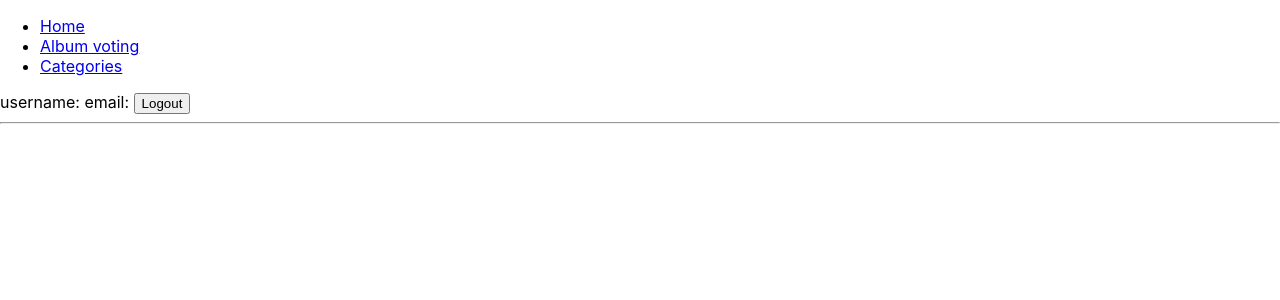
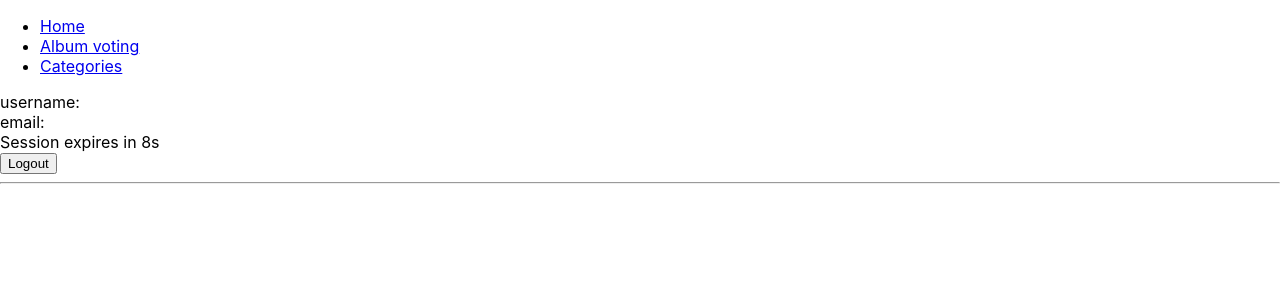
Before and after one commit to MartinNuc/react-course-2024-04-08, a React (Create React App) app: page / in a window 1280 px wide. Both pictures are taken after a click on the button "Login". Shown: the top 300 px of the page. Built offline with nearby package versions, Linux system fonts and the light colour scheme.

Commit message:
useReducer

```diff
--- a/src/CurrentUserInfo.jsx
+++ b/src/CurrentUserInfo.jsx
@@ -1,13 +1,14 @@
 import {useUser} from './user-context';
 
 export const CurrentUserInfo = () => {
-  const { user, logout } = useUser();
+  const { user, timeLeft, logout } = useUser();
 
   if (!user) { return null; }
 
   return <div>
-    username: {user.username}
-    email: {user.email}
+    <div>username: {user.username}</div>
+    <div>email: {user.email}</div>
+    <div>Session expires in {timeLeft}s</div>
     <button onClick={logout}>Logout</button>
   </div>
 }
--- a/src/UserInfoPane.jsx
+++ b/src/UserInfoPane.jsx
@@ -3,8 +3,7 @@ import { CurrentUserInfo } from './CurrentUserInfo';
 import { useUser } from './user-context';
 
 export function UserInfoPane() {
-  const contextValue = useUser();
-  const {user} = contextValue;
+  const {user} = useUser();
 
   return <div>{user ? <CurrentUserInfo /> : <LoginForm />}</div>;
 }
--- a/src/user-context.jsx
+++ b/src/user-context.jsx
@@ -1,15 +1,57 @@
-import React, { useState, useContext } from 'react';
+import React, { useState, useContext, useReducer, useEffect } from 'react';
 
 const UserContext = React.createContext('Provider required');
 
+function reducer(state, action) {
+  switch(action.type) {
+    case 'login':
+      return {
+        user: action.payload,
+        timeLeft: 10
+      };
+    case 'logout':
+      return {
+        ...state,
+        user: null
+      };
+    case 'sessionTick':
+      if (state.timeLeft <= 1) {
+        return {
+          ...state,
+          user: null,
+        }
+      }
+      return {
+        ...state,
+        timeLeft: state.timeLeft - 1
+      };
+    default:
+      return state;
+  }
+}
+
 export function UserContextProvider({ children }) {
-  const [user, setUser] = useState(null);
+  const [userSession, dispatch] = useReducer(reducer, {
+    user: null,
+    timeLeft: 0
+  });
 
   const userContextApi = {
-    user,
-    login: (user) => setUser(user),
-    logout: () => setUser(null),
+    user: userSession.user,
+    timeLeft: userSession.timeLeft,
+    login: (user) => dispatch({type: 'login', payload: user}),
+    logout: () => dispatch({type: 'logout'}),
   };
+
+  useEffect(() => {
+    if (!userSession.user) {
+      return
+    }
+
+    const intervalRef = setInterval(() => dispatch({type: 'sessionTick'}), 1000);
+
+    return () => clearInterval(intervalRef);
+  }, [userSession.user]);
 
   return (
     <UserContext.Provider value={userContextApi}>
```
